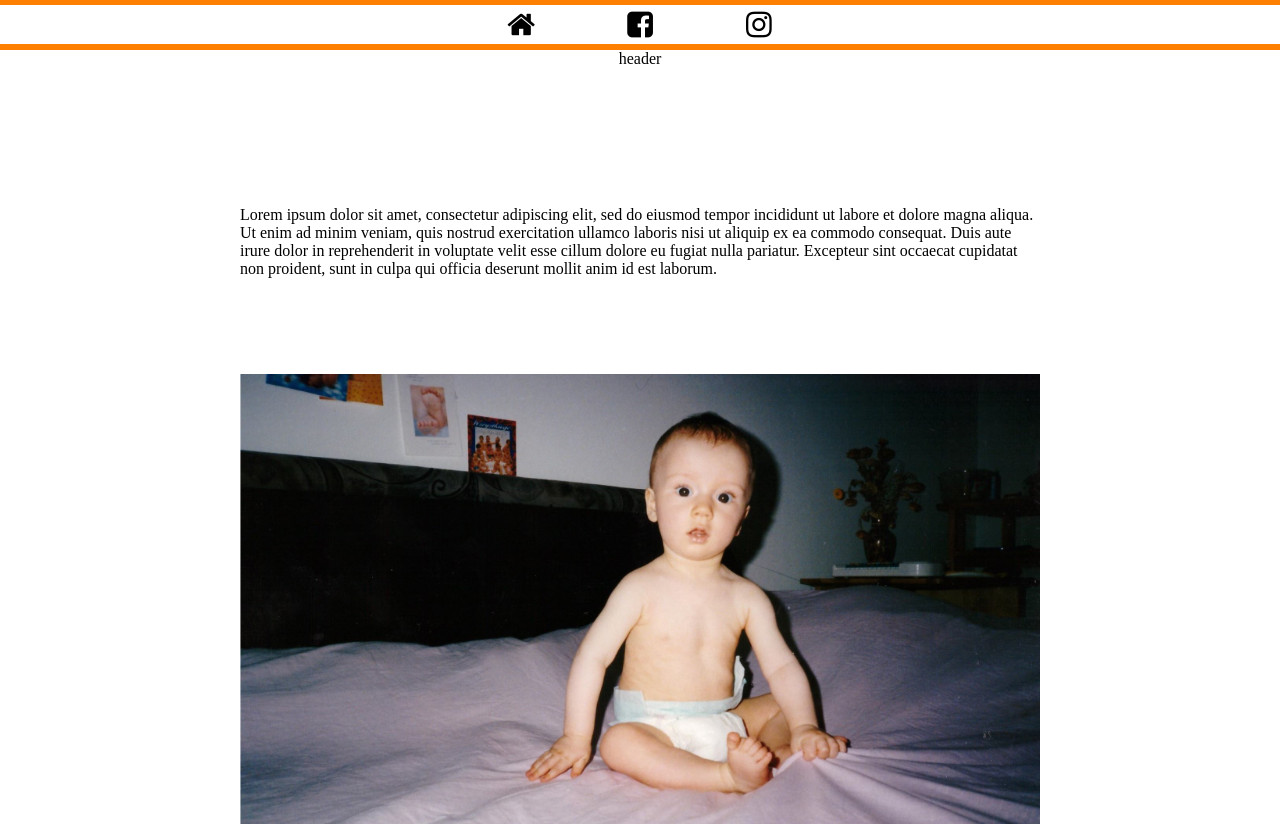
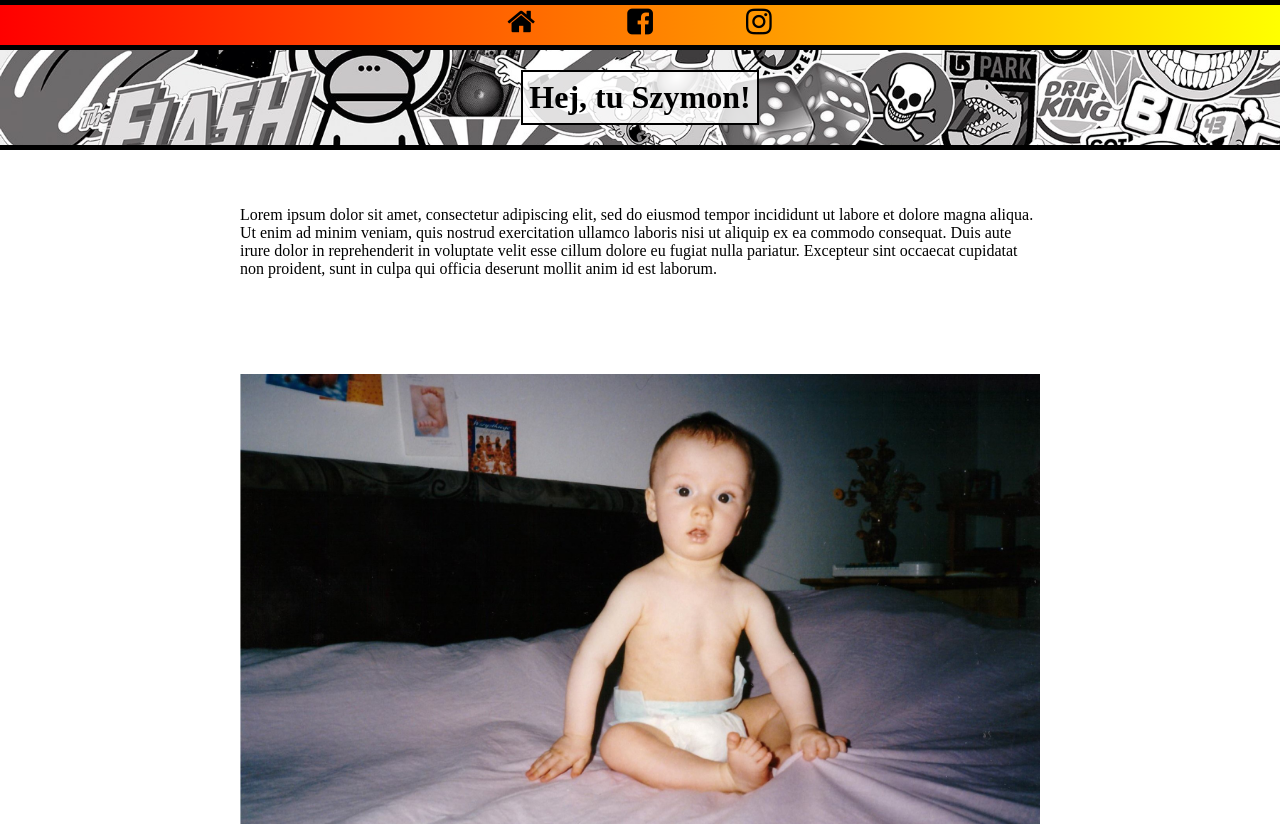
Before and after one commit to wilku27/wizytowka, a plain HTML site: page index.html in a window 1280 px wide. Shown: the top 827 px of the page. Drawn offline with Linux system fonts and the light colour scheme; a web font is replaced by a local one.

Commit message:
header update

```diff
--- a/index.html
+++ b/index.html
@@ -20,7 +20,7 @@
             <a href="#"><i class="icon-instagram"></i></a>
         </nav>
         <header>
-            header
+            <h1>Hej, tu Szymon!</h1>
         </header>
         <div class="main-container">
             <div class="box">
--- a/style.css
+++ b/style.css
@@ -1,3 +1,19 @@
+@font-face {
+    font-family: 'Bungee';
+    font-style: normal;
+    font-weight: 400;
+    src: local('Bungee'), local('Bungee-Regular'), url(https://fonts.gstatic.com/s/bungee/v4/N0bU2SZBIuF2PU_0DXR1.woff2) format('woff2');
+    unicode-range: U+0000-00FF, U+0131, U+0152-0153, U+02BB-02BC, U+02C6, U+02DA, U+02DC, U+2000-206F, U+2074, U+20AC, U+2122, U+2191, U+2193, U+2212, U+2215, U+FEFF, U+FFFD;
+}
+
+@font-face {
+    font-family: 'Oxygen';
+    font-style: normal;
+    font-weight: 400;
+    src: local('Oxygen Regular'), local('Oxygen-Regular'), url(https://fonts.gstatic.com/s/oxygen/v8/2sDfZG1Wl4LcnbuKjk0m.woff2) format('woff2');
+    unicode-range: U+0000-00FF, U+0131, U+0152-0153, U+02BB-02BC, U+02C6, U+02DA, U+02DC, U+2000-206F, U+2074, U+20AC, U+2122, U+2191, U+2193, U+2212, U+2215, U+FEFF, U+FFFD;
+}
+
 * {
     box-sizing: border-box;
 }
@@ -15,6 +31,7 @@ body {
     margin: 0;
     padding: 0;
     background-color: var(--white);
+    font-family: Oxygen;
 }
 
 .gridwrapper {
@@ -32,11 +49,12 @@ body {
 nav {
     grid-area: nav;
     width:100%;
-    border-top: 5px solid var(--orange);
-    border-bottom: 6px solid var(--orange);
+    background-image: linear-gradient(to right, red, yellow);
+    border-top: 5px solid black;
+    border-bottom: 5px solid black;
     display: flex;
     justify-content: center;
-    align-items: center;
+    align-items: stretch;
     font-size: 30px;
 }
 
@@ -52,8 +70,26 @@ nav i {
 
 header {
     grid-area: header;
+    width: 100%;
+    background-image: url(images/header-background.jpg);
+    background-position: center;
+    background-size: cover;
+    background-repeat: no-repeat;
+    border-bottom: 5px solid black;
+    font-family: Bungee;
+    display: flex;
+    justify-content: center;
+    align-items: center;
+    align-content: center;
 }
 
+header h1 {
+    display: block;
+    border: 2px solid black;
+    background-color: hsla(0, 100%, 100%, 0.8);
+    line-height: 1.2em;
+    padding: 0.2em;
+}
 .main-container {
     grid-area: main;
     max-width: 800px;
@@ -82,4 +118,10 @@ header {
 
 footer {
     grid-area: footer;
+    width: 100%;
+    background-image: linear-gradient(to left, red, yellow);
+    border-top: 6px solid black;
+    display: flex;
+    justify-content: center;
+    align-items: center;
 }
```
Also changed, not shown: images/header-background.jpg (added).
